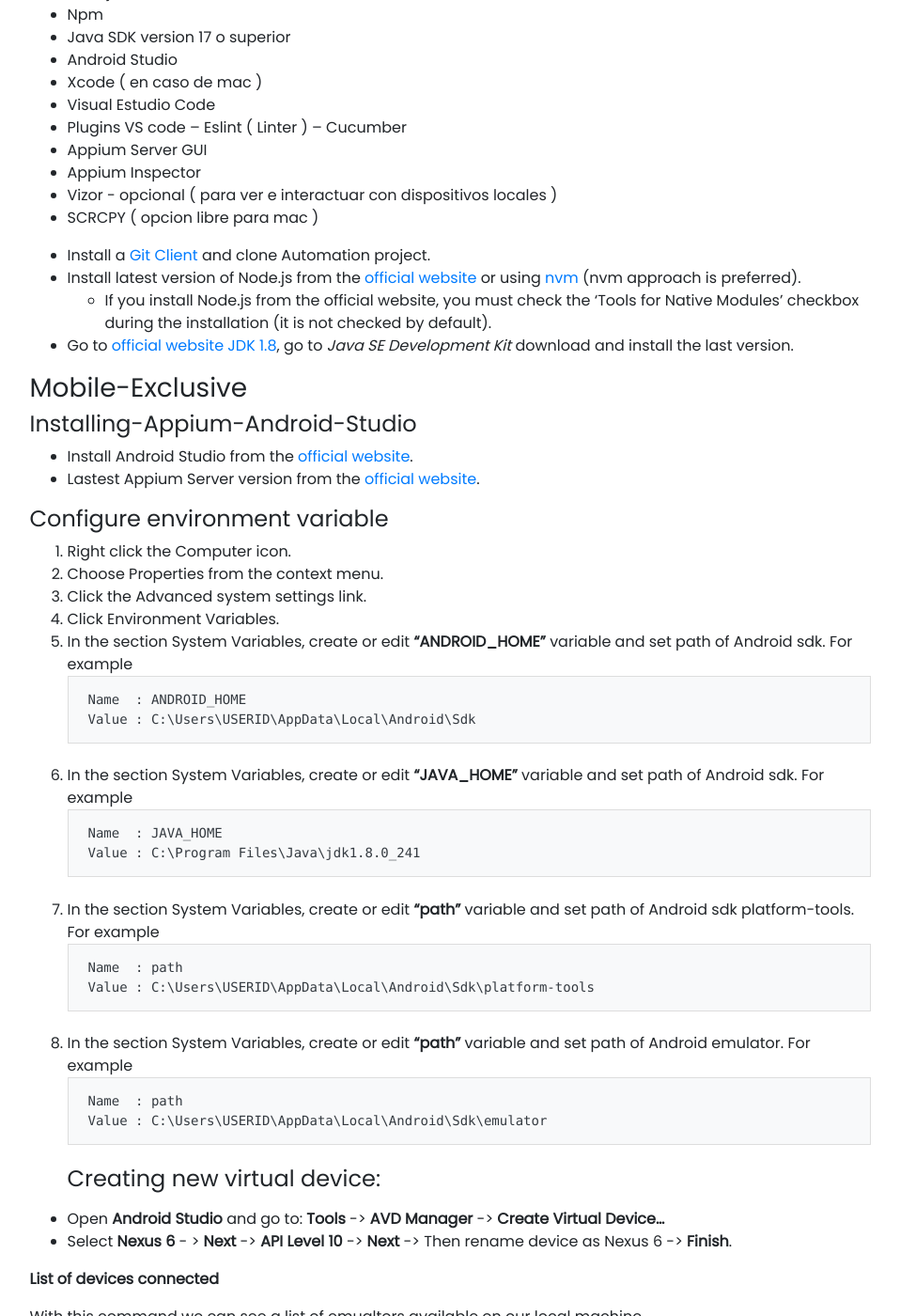
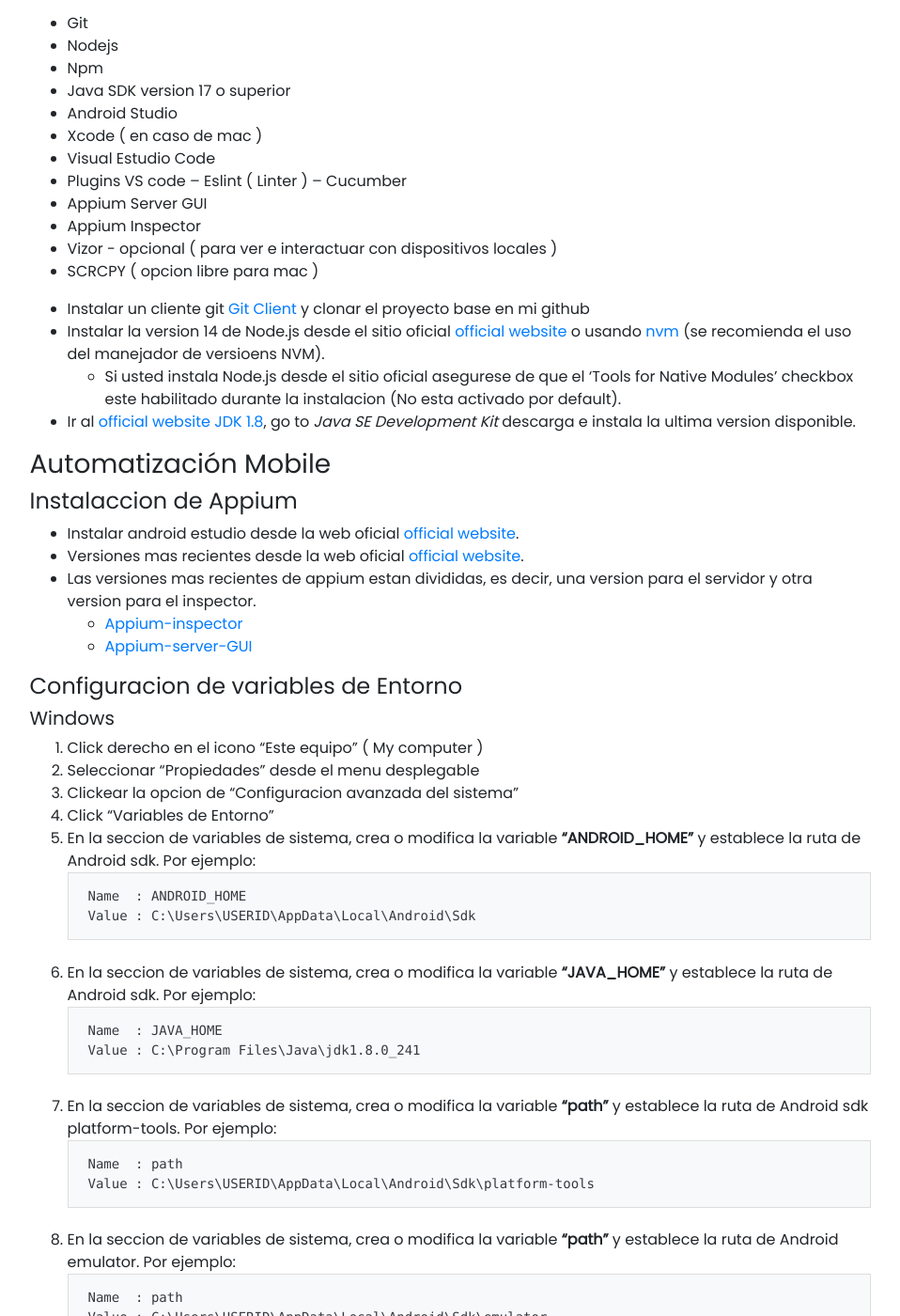
Before and after one commit to deyvidferrer/deyvidferrer, a Jekyll site: the page built from _posts/2022-10-26-qa-automation-webdriver-io.md, in a window 1280 px wide and 1400 px high, scrolled down 2245 px. Shown: the whole window at 94% size, without its empty margins (161-1119 px from the left). Built offline with Jekyll 4.4.1, drawn with Linux system fonts in a browser that asks for light colours; nearby versions of some CDN libraries; our own code applies the rules of GitHub Pages for plain Markdown files; some of the changed text lies outside the part shown.

Commit message:
actualizando post a español

````diff
--- a/_posts/2022-10-26-qa-automation-webdriver-io.md
+++ b/_posts/2022-10-26-qa-automation-webdriver-io.md
@@ -16,18 +16,18 @@
 
 ## Tabla de Contenido
 
-- [Mobile and Web test automation framework with support to interact with APIs](#mobile-and-web-test-automation-framework-with-support-to-interact-with-apis)
-  - [Table of contents](#table-of-contents)
-- [Getting started](#getting-started)
-    - [Pre-requisites](#pre-requisites)
-    - [Mobile-Exclusive](#mobile-exclusive)
-      - [Installing-Appium-Android-Studio](#installing-appium-android-studio)
-      - [Configure environment variable](#configure-environment-variable)
-      - [Creating new virtual device:](#creating-new-virtual-device)
-- [First time run](#first-time-run)
-    - [Run tests by tag @run](#run-tests-by-tag-run)
-    - [Generate Allure-Reports after an execution](#generate-allure-reports-after-an-execution)
-- [Folders structure](#folders-structure)
+- [# Herramienta de Automatización de Frontend tanto para dispositivos Mobiles como paginas Web, con soporte para interactuar con APIs.](#mobile-and-web-test-automation-framework-with-support-to-interact-with-apis)
+  - [Tabla de Contenido](#table-of-contents)
+- [Guia de iniciacion](#getting-started)
+    - [Pre-requisitos](#pre-requisites)
+    - [Automatización Mobile](#mobile-exclusive)
+      - [Instalación de Appium](#installing-appium-android-studio)
+      - [Configuracion de variables de entorno](#configure-environment-variable)
+      - [Creacion de nuevos dispositivos virtuales ( Emuladores ):](#creating-new-virtual-device)
+- [Primera Ejecución](#first-time-run)
+    - [Ejecutar test por etiquetas / tag @run](#run-tests-by-tag-run)
+    - [Generar reportes de Allure luego de la ejecución](#generate-allure-reports-after-an-execution)
+- [Estructura del Proyecto](#folders-structure)
   - [App](#app)
   - [Config](#config)
   - [features](#features)
@@ -50,9 +50,9 @@
   - [Commits:](#commits)
 - [Process](#process)
 
-# Getting started
-### Pre-requisites
-### Software list to be installed
+# Guia de Iniciacíon
+### Pre-requisitos
+### Lista de aplicaciones / Herramientas / Software que debe ser instalado
 - Git
 - Nodejs
 - Npm
@@ -68,63 +68,69 @@
 - Vizor - opcional ( para ver e interactuar con dispositivos locales )
 - SCRCPY ( opcion libre para mac )
 
-- Install a [Git Client](https://git-scm.com/downloads/guis) and clone Automation project.
-- Install latest version of Node.js from the [official website](https://nodejs.org/) or using [nvm](https://github.com/creationix/nvm) (nvm approach is preferred).
-	-  If you install Node.js from the official website, you must check the 'Tools for Native Modules' checkbox during the installation (it is not checked by default).
-- Go to [official website JDK 1.8 ](https://www.oracle.com/sa/java/technologies/javase/javase-jdk8-downloads.html), go to *Java SE Development Kit* download and install the last version.
+- Instalar un cliente git [Git Client](https://git-scm.com/downloads/guis) y clonar el proyecto base en mi github
+- Instalar la version 14 de Node.js desde el sitio oficial [official website](https://nodejs.org/) o usando [nvm](https://github.com/creationix/nvm) (se recomienda el uso del manejador de versioens NVM).
+	-  Si usted instala Node.js desde el sitio oficial asegurese de que el  'Tools for Native Modules' checkbox este habilitado durante la instalacion (No esta activado por default).
+- Ir al [official website JDK 1.8 ](https://www.oracle.com/sa/java/technologies/javase/javase-jdk8-downloads.html), go to *Java SE Development Kit* descarga e instala la ultima version disponible.
 
-### Mobile-Exclusive
+### Automatización Mobile
 
-#### Installing-Appium-Android-Studio
+#### Instalaccion de Appium
 
-- Install Android Studio from the [official website](https://developer.android.com/studio).
-- Lastest Appium Server version from the [official website](http://appium.io/).
+- Instalar android estudio desde la web oficial [official website](https://developer.android.com/studio).
+- Versiones mas recientes desde la web oficial [official website](http://appium.io/).
+- Las versiones mas recientes de appium estan divididas, es decir, una version para el servidor y otra version para el inspector.
+  - [Appium-inspector](https://github.com/appium/appium-inspector/releases)
+  - [Appium-server-GUI](https://github.com/appium/appium-desktop/releases)
 
-#### Configure environment variable
 
-1. Right click the Computer icon.
-2. Choose Properties from the context menu.
-3. Click the Advanced system settings link.
-4. Click Environment Variables.
-5. In the section System Variables, create or edit **"ANDROID_HOME"** variable and set path of Android sdk. For example
+#### Configuracion de variables de Entorno
+
+##### Windows
+
+1. Click derecho en el icono "Este equipo" ( My computer )
+2. Seleccionar "Propiedades" desde el menu desplegable
+3. Clickear la opcion de "Configuracion avanzada del sistema"
+4. Click "Variables de Entorno"
+5. En la seccion de variables de sistema, crea o modifica la variable **"ANDROID_HOME"** y establece la ruta de Android sdk. Por ejemplo:
 ```
 Name  : ANDROID_HOME
 Value : C:\Users\USERID\AppData\Local\Android\Sdk
 ```
-6. In the section System Variables, create or edit **"JAVA_HOME"** variable and set path of Android sdk. For example
+6. En la seccion de variables de sistema, crea o modifica la variable **"JAVA_HOME"** y establece la ruta de Android sdk. Por ejemplo:
 ```
 Name  : JAVA_HOME
 Value : C:\Program Files\Java\jdk1.8.0_241
 ```
 
-7. In the section System Variables, create or edit **"path"** variable and set path of Android sdk platform-tools. For example
+7. En la seccion de variables de sistema, crea o modifica la variable **"path"** y establece la ruta de Android sdk platform-tools. Por ejemplo:
 ```
 Name  : path
 Value : C:\Users\USERID\AppData\Local\Android\Sdk\platform-tools
 ```
-8. In the section System Variables, create or edit **"path"** variable and set path of Android emulator. For example
+8. En la seccion de variables de sistema, crea o modifica la variable **"path"** y establece la ruta de Android emulator. Por ejemplo:
 ```
 Name  : path
 Value : C:\Users\USERID\AppData\Local\Android\Sdk\emulator
 ```
-#### Creating new virtual device:
+#### Creacion de nuevos dispositivos virtuales ( Emuladores ):
 
-- Open **Android Studio** and go to: **Tools** -> **AVD Manager** -> **Create Virtual Device...**
-- Select **Nexus 6** - > **Next** -> **API Level 10** -> **Next** -> Then rename device as Nexus 6 -> **Finish**.
+- Abrir **Android Studio** ir a: **Tools** -> **AVD Manager** -> **Create Virtual Device...**
+- Seleccionar **Nexus 6** - > **Next** -> **API Level 10** -> **Next** -> Luego renombra el dispositivo como Nexus 6 -> **Finish**.
 
-**List of devices connected**
+**Lista de dispositivos conectados o disponibles**
 
-With this command we can see a list of emualtors available on our local machine.
+Con este comando podremos visualizar la lista de emuladores disponibles en nuestra maquina local.
 ```
 
 	$ emulator -list-avds
 
 ```
 
-**Open an emulator**
+**Abrir un emulador**
 
-We can open an emulator with the command **emulator** *@device_name* from the list of devices availables on local machine.
-For example:
+Podemos abrir un emulador con el comando **emulator** *@device_name* desde la lista de dispositivos disponibles en la maquina local.
+Por ejemplo::
 
 ```
 
@@ -133,35 +139,36 @@
 ```
 
 
-# First time run
+# Primera Ejecución
 
-As root or admin.
+Como root o administrador
 ### Run tests by tag @run
 
-To install dependencies:
+para instalar las dependencias del proyecto
 ```console
 $ npm install
 ```
 
-To execute web testing in Chrome
+para ejecutar las pruebas en chrome
 
 ```console
 $ npm run start-web
 ```
 
-With an emulator open to execute mobile testing on local machine.
+Con un emulador abierto para ejecutar las pruebas mobile en la maquina local.
 
 ```console
 $ npm run start-mobile
 ```
-Exclusive **BrowserStack**: With user and key of an account and  to execute mobile testing. Account's data must be in config file: config\wdio.mobile.bs.conf.ts.
+
+Exclusivo para integracion con **BrowserStack**: Con las llaves de usuario de tu cuenta de browserstak debes configurarlo en la ruta ubicada en: config\wdio.mobile.bs.conf.ts.
 
 ```console
 $ npm run start-mobile-bs
 ```
-Exclusive **SauceLabs**: With user and key of an account and  to execute mobile testing. Account's data must be in config files: config\wdio.mobile.sl.conf.ts or config\wdio.chrome.sl.conf.ts.
+Exclusivo para integracion con **SauceLabs**:Con las llaves de usuario de tu cuenta de Saucelab debes configurarlo en la ruta ubicada en: config\wdio.mobile.sl.conf.ts o config\wdio.chrome.sl.conf.ts.
 
-Mobile excecution in Android
+Ejecución mobile en Android
 
 ```console
 $ npm run start-mobile-sl
@@ -172,7 +179,7 @@
 $ npm run start-web-sl
 ```
 
-### Generate Allure-Reports after an execution
+### Como generar el reporte de la automatización en Allure-Report
 
 ```console
 $ npm run clean-report
@@ -183,20 +190,19 @@
 ```console
 $ npm run open-report
 ```
-# Folders structure
+# Estructura del Proyecto
 
 
 
 ## App
 
-
-In this folder we need to have the apk artifact.
+En esta carpeta necesitamos tener el apk. o .ipa (para ios)
 
 
 ## Config
 
 
-We have this files:
+Tenemos los siguientes archivos:
 - **wdio.chrome.conf.ts**:  with configurations to run tests on Chrome.
 - **wdio.mobile.conf.ts**:  with configurations to run tests on a local mobile Android Device.
 - **wdio.mobile.bs.conf.ts**: with configurations to run mobile tests on a BrowserStack mobile Android Device.
@@ -219,19 +225,19 @@
      -  Field: **manifest.package** of AndroidManifest.xml file of apk.
    - **appActivity:**: Name of the first view or activity that open when we open our app.
      - Field: **manifest.activity** (**android:name**) of AndroidManifest.xml file of apk.
-   - **platformVersion**: Associated to API version, Android version. **For example**: 10.
-   - **deviceName:** Identifier of the device. **For example**: Nexus 6 of default value: emulator-5554.
+   - **platformVersion**: Associated to API version, Android version. **Por ejemplo:**: 10.
+   - **deviceName:** Identifier of the device. **Por ejemplo:**: Nexus 6 of default value: emulator-5554.
    - **automationName:** We always use: **UiAutomator2** for Android.
 -  **capabilities: (BrowserStack)** set of options related to device, platform, device name.
-   - **appium:app**: **app_url** value that we get after uploading an app to BrowserStack, **For example**: *'bs://dbf4840f740e91f9d2e546479afd820ebc5a6e56'*.
-   - **appium:deviceName**: Identifier of the device. **For example**: Google Pixel 3.
-   - **appium:platformVersion**: Associated to API version, Android version. **For example**: 10.
+   - **appium:app**: **app_url** value that we get after uploading an app to BrowserStack, **Por ejemplo:**: *'bs://dbf4840f740e91f9d2e546479afd820ebc5a6e56'*.
+   - **appium:deviceName**: Identifier of the device. **Por ejemplo:**: Google Pixel 3.
+   - **appium:platformVersion**: Associated to API version, Android version. **Por ejemplo:**: 10.
    - **appium:automationName**: We always use: **UiAutomator2** for Android.
 -  **capabilities: (SauceLabs)** set of options related to device, platform, device name.
-   - **app**: **storage:filename=[APK_NAME]** name of apk, **For example**: *'storage:filename=Android-NativeDemoApp-0.4.0.apk'*.
-   - **appium:deviceName**: Identifier of the device. **For example**: *'Samsung_Galaxy_S9_free'*.
+   - **app**: **storage:filename=[APK_NAME]** name of apk, **Por ejemplo:**: *'storage:filename=Android-NativeDemoApp-0.4.0.apk'*.
+   - **appium:deviceName**: Identifier of the device. **Por ejemplo:**: *'Samsung_Galaxy_S9_free'*.
    - **platformName**: Platform where the application will be tested. **Android** for android.
-   - **appium:platformVersion**: Associated to API version, Android version. **For example**: *'10.0'* .
+   - **appium:platformVersion**: Associated to API version, Android version. **Por ejemplo:**: *'10.0'* .
    - **appium:automationName**: We always use: **UiAutomator2** for Android.
 - **services:**
   - For web we use **chromedriver**.
@@ -269,10 +275,10 @@
 ```
 
 - **onPrepare:** Actions to to before de begin of the excecution.
-- **afterCommand:** Actions to do after a command is executed, for example after a click we want to take a screenshot.
+- **afterCommand:** Actions to do after a command is executed, Por ejemplo: after a click we want to take a screenshot.
 - **onComplete:** Actions to do after all test had been executed.
-- **beforeScenario:** Actions to do before a scenario is executed. For example: we use **browser.reset();** to prepeare the initial conditions.
-- **afterScenario:** Actions to do after a scenario was executed. For example: **browser.closeApp()**; to close a mobile app. **browser.reloadSession()**; to reload a web browser.
+- **beforeScenario:** Actions to do before a scenario is executed. Por ejemplo:: we use **browser.reset();** to prepeare the initial conditions.
+- **afterScenario:** Actions to do after a scenario was executed. Por ejemplo:: **browser.closeApp()**; to close a mobile app. **browser.reloadSession()**; to reload a web browser.
 
 We can use differents hooks, please visit [WebDriver IO Hooks](https://webdriver.io/docs/options.html#hooks) for more details.
 
@@ -327,7 +333,7 @@
 
 On this folder we have to create the steps per functionality out set of scenarios defined on our .feature files.
 
-**For example**:
+**Por ejemplo:**:
   We have an **login.feature** file with this definition to execute with a set of 2 groups of data:
 
 ```Gherkin
@@ -349,7 +355,7 @@
 
 For each **Given**, **When**, **Then** step we have to create a step to do the behavior that happen on the application.
 
-**For example:**
+**Por ejemplo::**
 On our **loginSteps.ts** file, we will import our pages defined to create a test.
 
 ```Typescript
@@ -378,7 +384,7 @@
 
 ## commons
 
-On this folder we have a few utility classes for example: **constants.ts**, **utils.ts**.
+On this folder we have a few utility classes Por ejemplo:: **constants.ts**, **utils.ts**.
 
 ## pipelines
 
@@ -414,7 +420,7 @@
 
 Open utils/generator/generator.ts file and set the list the elements that will be nessesary for our scripts.
 
-For example: Header Page
+Por ejemplo:: Header Page
 
 ```Typescript
 import { Util } from './util';
@@ -441,7 +447,7 @@
 
 It will generate viewPO.ts file for page layer. We only need to change class name and fill the path to locale the elements.
 
-For example:
+Por ejemplo::
 
 ```
 --------------------------------------------
@@ -495,7 +501,7 @@
 
 When you are logged in, go to profile and click on *"Go to Dashboard"* to get username and access key.
 
-This credentials have to be in config file, for example in: config\wdio.mobile.bs.conf.ts y fields: user and key entry respectively, we need to define the enviroment variables.
+This credentials have to be in config file, Por ejemplo: in: config\wdio.mobile.bs.conf.ts y fields: user and key entry respectively, we need to define the enviroment variables.
 
 We need to create a local .env file with something like that:
 
@@ -556,7 +562,7 @@
 
 When you are logged in, go to "ACCOUNT" > "user settings". You can get USER NAME and ACCESS KEY.
 
-This credentials have to be in config file, for example in: config\wdio.mobile.ls.conf.ts y fields: user and key entry respectively.
+This credentials have to be in config file, Por ejemplo: in: config\wdio.mobile.ls.conf.ts y fields: user and key entry respectively.
 
 ## Upload App
 
````
